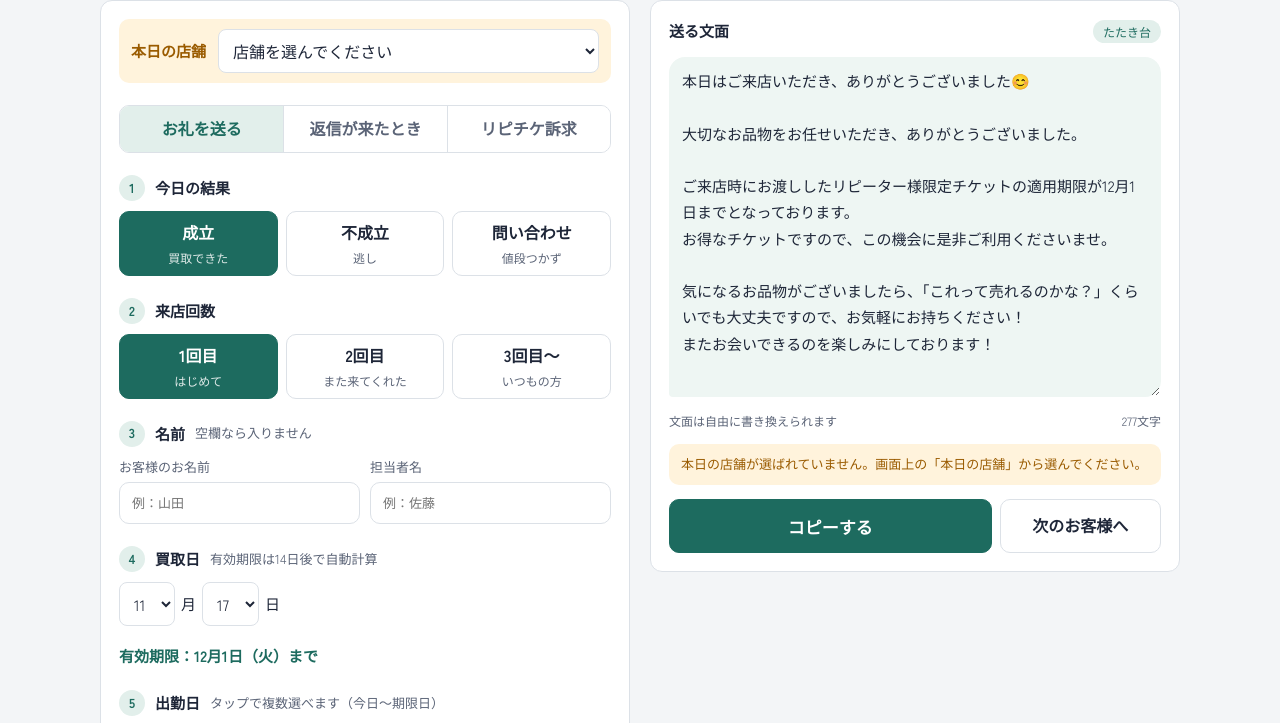
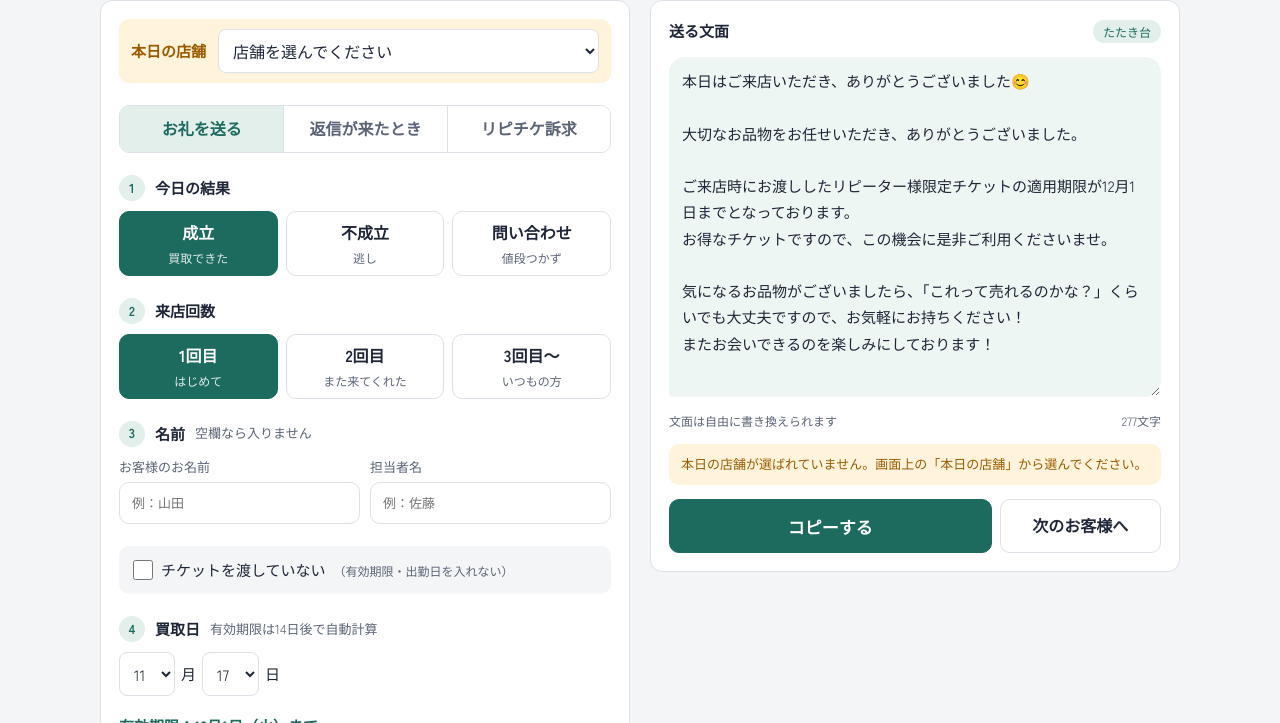
Before and after one commit to satoshifujimoto-gif/thanks-line-nagasaki, a plain HTML site: page index.html in a window 1280 px wide. Shown: the part 75-798 px from the top of the page. Drawn offline with Linux system fonts and the light colour scheme.

Commit message:
お礼を送るに「チケットを渡していない」チェックを追加
チェックONで買取日・出勤日の項目と文面のチケット案内を外す。
「次のお客様へ」でOFFに戻る。マニュアル・READMEも更新。

Co-Authored-By: Claude Opus 5.5 <noreply@anthropic.com>

```diff
--- a/index.html
+++ b/index.html
@@ -131,6 +131,8 @@
   .mode button[aria-pressed="true"] { background: var(--accent-soft); color: var(--accent); }
   .check { display: flex; align-items: center; gap: 8px; font-size: 15px; color: var(--ink); cursor: pointer; }
   .check input { width: 20px; height: 20px; margin: 0; accent-color: var(--accent); }
+  .skip-box { background: var(--bg); border-radius: 10px; padding: 12px 14px; flex-wrap: wrap; }
+  .skip-box small { font-size: 12px; color: var(--muted); }
   .guide {
     display: grid; gap: 10px; font-size: 13px; line-height: 1.6;
     background: var(--bg); border-radius: 10px; padding: 12px 14px;
@@ -330,6 +332,10 @@
           </label>
         </div>
       </div>
+
+      <label class="check skip-box" for="ticket-skip" id="ticket-skip-row" hidden>
+        <input type="checkbox" id="ticket-skip"> チケットを渡していない<small>（有効期限・出勤日を入れない）</small>
+      </label>
 
       <div class="step ticket-info" hidden>
         <div class="step-head"><span class="step-no" id="buy-step-no">2</span>買取日 <small>有効期限は14日後で自動計算</small></div>
@@ -645,8 +651,12 @@
   }
 
   // チケット案内（有効期限＋出勤日）。リピチケ訴求と、お礼を送る（成立・問い合わせ）で使う
+  // お礼で案内を入れられる結果か（チェック欄を出すかどうか）
+  function ticketEligible() {
+    return state.mode === "thanks" && TICKET_RESULTS.indexOf(state.result) >= 0;
+  }
   function showTicketInfo() {
-    return state.mode === "ticket" || (state.mode === "thanks" && TICKET_RESULTS.indexOf(state.result) >= 0);
+    return state.mode === "ticket" || (ticketEligible() && !$("ticket-skip").checked);
   }
   function ticketBlock() {
     var ex = expiryDate();
@@ -662,6 +672,7 @@
     document.querySelectorAll(".thanks-only").forEach(function (el) { el.hidden = state.mode !== "thanks"; });
     document.querySelectorAll(".reply-only").forEach(function (el) { el.hidden = !isReply; });
     document.querySelectorAll(".ticket-info").forEach(function (el) { el.hidden = !info; });
+    $("ticket-skip-row").hidden = !ticketEligible();
     document.querySelectorAll(".thanks-ticket").forEach(function (el) { el.hidden = isReply; });
     // 番号：リピチケ訴求は 2買取日 3出勤日 4一言、お礼は 4買取日 5出勤日 6一言（不成立は 4一言）
     var base = state.mode === "ticket" ? 2 : 4;
@@ -747,6 +758,7 @@
   bindSeg("seg-visit", "visit");
   [customer, hitokoto, staff].forEach(function (el) { el.addEventListener("input", update); });
   $("reply-sig").addEventListener("change", update);
+  $("ticket-skip").addEventListener("change", function () { applyMode(); update(); });
   [buyMonth, buyDay].forEach(function (el) { el.addEventListener("change", function () { renderCal(); update(); }); });
   store.addEventListener("change", function () {
     storeDate = store.value ? today() : null;
@@ -800,6 +812,7 @@
     state.result = "seiritsu"; state.visit = "1"; state.reply = "thanks";
     select("seg-result", "seiritsu"); select("seg-visit", "1"); select("seg-reply", "thanks");
     $("reply-sig").checked = false;
+    $("ticket-skip").checked = false;
     resetBuyDate();
     workDays = {};
     renderCal();
```
Also changed, not shown: 3 other files.
